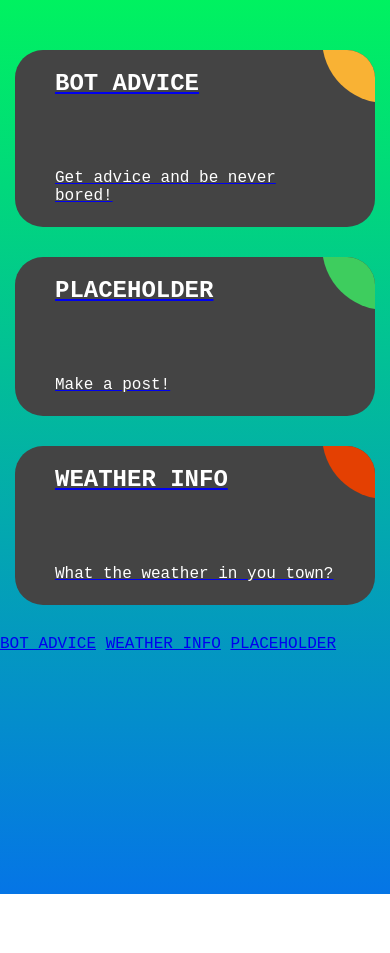
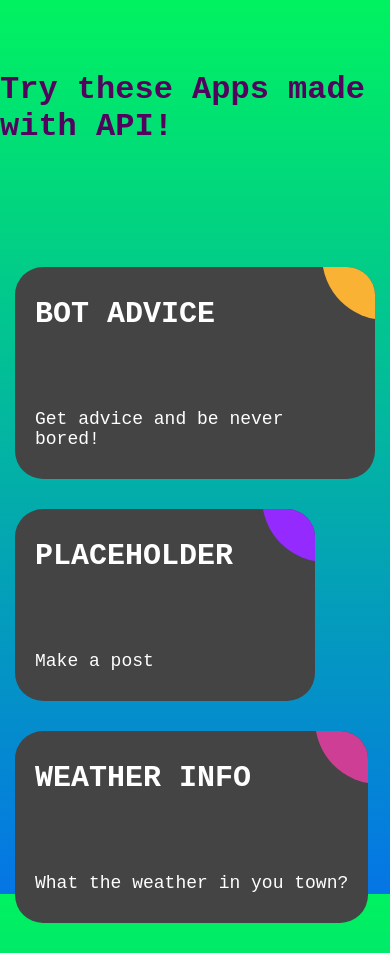
Before and after one commit to Xeniya-Plakhotnyuk/API_vanillaJS, a plain HTML site: page landing.html in a window 390 px wide. Before the commit the page ends 894 px from the top, so only its background shows below. Drawn offline with Linux system fonts and the light colour scheme.

Commit message:
add placeholder app

```diff
--- a/landing.html
+++ b/landing.html
@@ -9,11 +9,13 @@
 <body>
     <div class="container">
 
+        <h1>Try these Apps made with API!</h1>
+
 <div class="page">
 
     <div class="ag-courses_box">
         <div class="ag-courses_item">
-          <a href="#" class="ag-courses-item_link">
+          <a href="index.html" class="ag-courses-item_link">
             <div class="ag-courses-item_bg"></div>
 
             <div class="ag-courses-item_title">
@@ -23,26 +25,13 @@
                 Get advice and be never bored!
                </div>
             </a>
+            </div>
 
         </div>
 
 
-        <!-- <div class="ag-courses_item">
-          <a href="#" class="ag-courses-item_link">
-            <div class="ag-courses-item_bg"></div>
-
-            <div class="ag-courses-item_title">
-
-            </div>
-
-            <div class="ag-courses-item_date-box">
-
-                </div>
-          </a>
-        </div> -->
-
         <div class="ag-courses_item">
-          <a href="#" class="ag-courses-item_link">
+            <a href="placeholder.html" class="ag-courses-item_link">
               <div class="ag-courses-item_bg"></div>
 
               <div class="ag-courses-item_title">
@@ -50,14 +39,15 @@
               </div>
 
               <div class="ag-courses-item_date-box">
-              Make a post!
+               Make a post
                   </div>
             </a>
           </div>
 
 
+
         <div class="ag-courses_item">
-          <a href="#" class="ag-courses-item_link">
+          <a href="https://acute-chipped-warlock.glitch.me" class="ag-courses-item_link">
             <div class="ag-courses-item_bg"></div>
 
             <div class="ag-courses-item_title">
@@ -76,14 +66,6 @@
 
 
 
-
-<a href="index.html"><img />BOT ADVICE</a>
-
-<a href="https://acute-chipped-warlock.glitch.me"><img />WEATHER INFO</a>
-
-<a href="placeholder.html"><img />PLACEHOLDER</a>
-
-
 </div>
 
 
--- a/style.css
+++ b/style.css
@@ -3,6 +3,13 @@
     flex-direction: column;
     align-items: center;
     margin-top: 50px;
+    height: 100vh;
+}
+
+.page{
+    margin-top: 100px;
+    display: flex;
+    flex-wrap: wrap;
 }
 
 * {
@@ -11,14 +18,10 @@
 
 body {
     background: #00F260;
-    /* fallback for old browsers */
     background: -webkit-linear-gradient(to top, #0575E6, #00F260);
-    /* Chrome 10-25, Safari 5.1-6 */
     background: linear-gradient(to top, #0575E6, #00F260);
-    /* W3C, IE 10+/ Edge, Firefox 16+, Chrome 26+, Opera 12+, Safari 7+ */
-    background-repeat: no-repeat;
+     background-repeat: repeat;
     background-size: cover;
-    height: 100vh;
     margin: 0;
     padding: 0;
 }
@@ -30,6 +33,16 @@ h1 {
 p {
     max-width: 300px;
     text-align: center;
+}
+
+.advice{
+    font-size: 20px;
+    font-weight: bold;
+    color: #FFF;
+    border: #4c49ea 1px solid;
+    padding: 20px;
+    box-shadow: #140f23 2px 1px;
+    min-width: 300px;
 }
 
 button {
@@ -77,12 +90,22 @@ span{
 padding: 2px;
 }
 
+a{
+    text-decoration: none;
+}
+
+.requst{
+    display: flex;
+    justify-content: center;
+    max-width: 400px;
+}
 
 .ag-courses_item {
-    -ms-flex-preferred-size: calc(33.33333% - 30px);
-    flex-basis: calc(33.33333% - 30px);
+    /* -ms-flex-preferred-size: calc(33.33333% - 30px);
+    flex-basis: calc(33.33333% - 60px); */
 
     margin: 0 15px 30px;
+    min-width: 300px;
 
     overflow: hidden;
 
@@ -127,14 +150,7 @@ padding: 2px;
     z-index: 2;
     position: relative;
   }
-  .ag-courses-item_date {
-    font-weight: bold;
-    color: #f9b234;
 
-    -webkit-transition: color .5s ease;
-    -o-transition: color .5s ease;
-    transition: color .5s ease
-  }
   .ag-courses-item_bg {
     height: 128px;
     width: 128px;
@@ -151,55 +167,32 @@ padding: 2px;
     -o-transition: all .5s ease;
     transition: all .5s ease;
   }
-  .ag-courses_item:nth-child(2n) .ag-courses-item_bg {
+  /* .ag-courses_item:nth-child(2n) .ag-courses-item_bg {
     background-color: #3ecd5e;
-  }
+  } */
   .ag-courses_item:nth-child(3n) .ag-courses-item_bg {
     background-color: #e44002;
   }
-  .ag-courses_item:nth-child(4n) .ag-courses-item_bg {
+  .ag-courses_item:nth-child(2n) .ag-courses-item_bg {
     background-color: #952aff;
   }
-  .ag-courses_item:nth-child(5n) .ag-courses-item_bg {
+  .ag-courses_item:nth-child(3n) .ag-courses-item_bg {
     background-color: #cd3e94;
   }
-  .ag-courses_item:nth-child(6n) .ag-courses-item_bg {
+  .ag-courses_item:nth-child(4n) .ag-courses-item_bg {
     background-color: #4c49ea;
   }
 
 
-
-  @media only screen and (max-width: 979px) {
-    .ag-courses_item {
-      -ms-flex-preferred-size: calc(50% - 30px);
-      flex-basis: calc(50% - 30px);
+  @media only screen and (max-width: 380px) {
+    .page{
+        display: flex;
+        flex-direction: column;
+        justify-content: center;
     }
-    .ag-courses-item_title {
-      font-size: 24px;
-    }
-  }
-
-  @media only screen and (max-width: 767px) {
-    .ag-format-container {
-      width: 96%;
-    }
+h1{
+    font-size: 16px;
+    align-self: center;
+}
 
   }
-  @media only screen and (max-width: 639px) {
-    .ag-courses_item {
-      -ms-flex-preferred-size: 100%;
-      flex-basis: 100%;
-    }
-    .ag-courses-item_title {
-      min-height: 72px;
-      line-height: 1;
-
-      font-size: 24px;
-    }
-    .ag-courses-item_link {
-      padding: 22px 40px;
-    }
-    .ag-courses-item_date-box {
-      font-size: 16px;
-    }
-  }
```
Also changed, not shown: placeholder.js (+8 -1 lines). Lines whose indentation alone changed are shown as unchanged.
